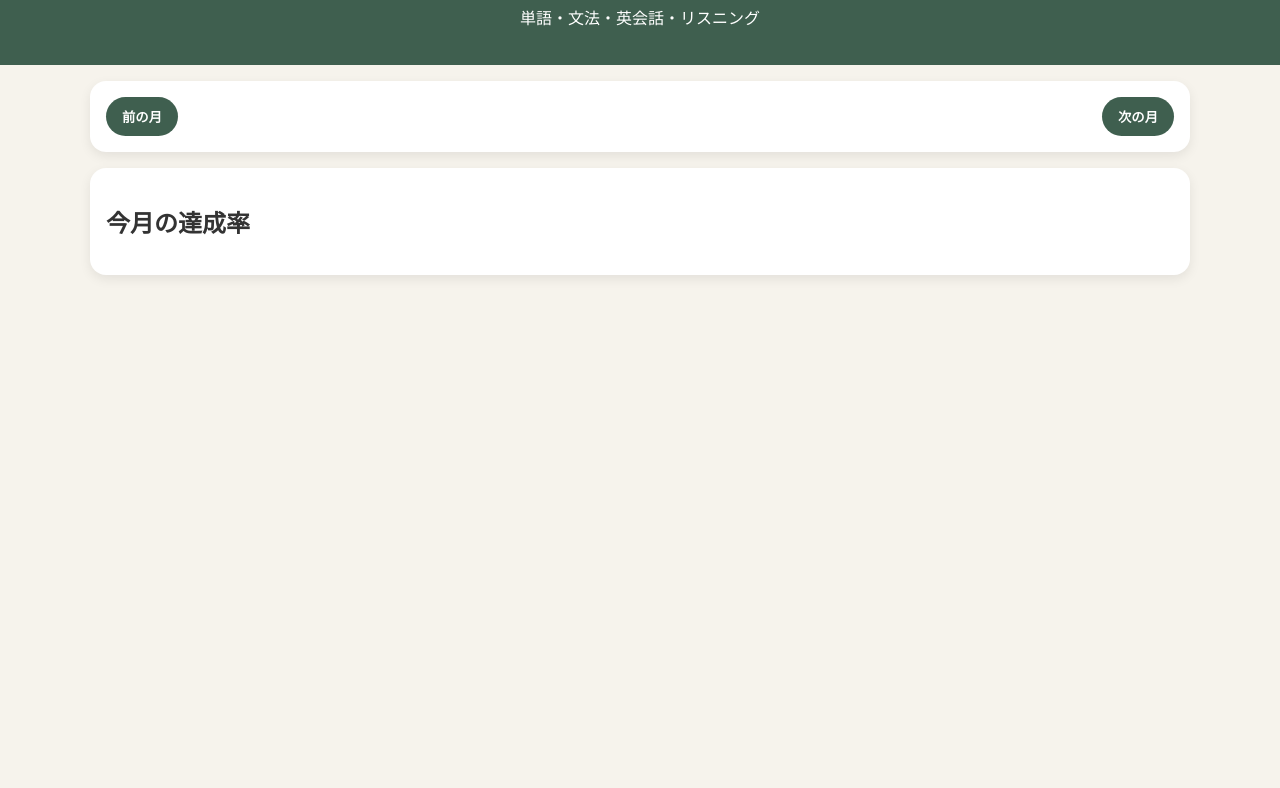
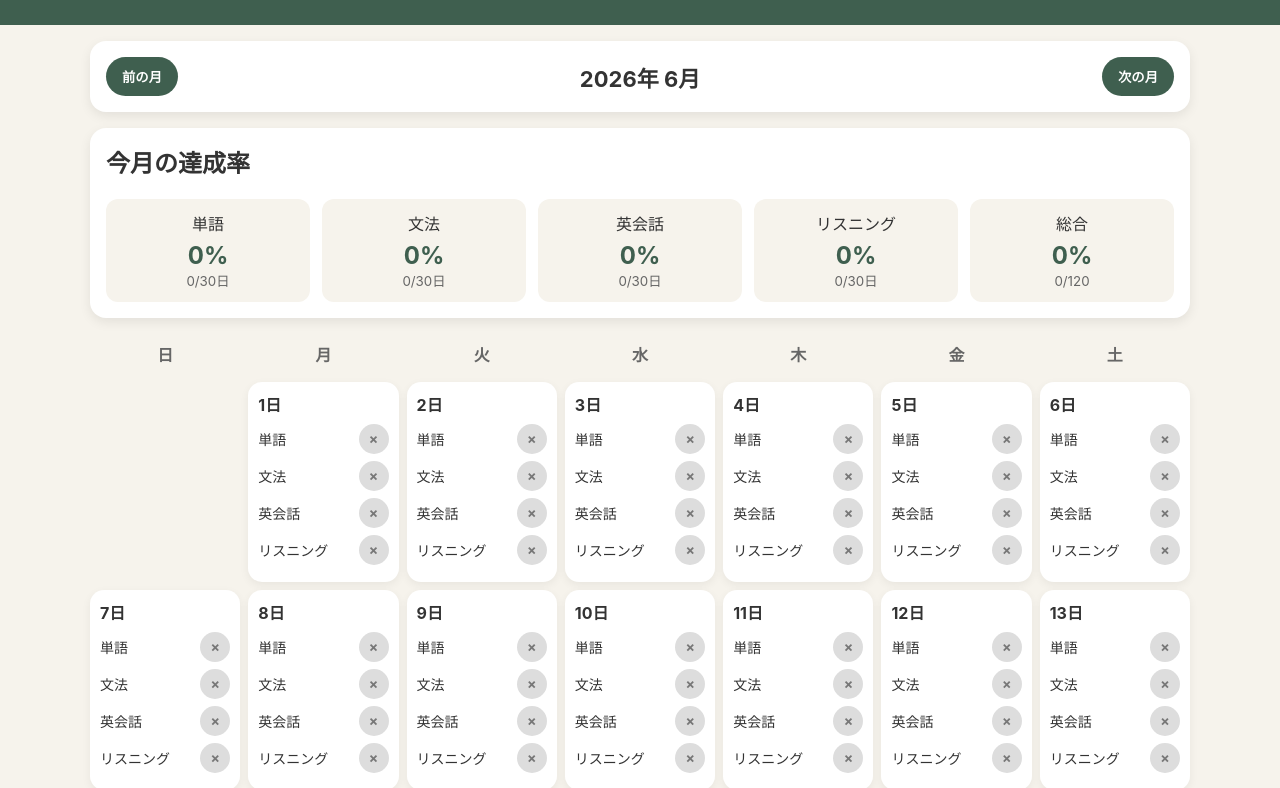
Before and after one commit to fukuduckx/english-progress, a plain HTML site: page index.html in a window 1280 px wide. Shown: the part 104-892 px from the top of the page. Before the commit the page ends 800 px from the top, so only its background shows below. Drawn offline with Linux system fonts and the light colour scheme.

Commit message:
Update index.html

```diff
--- a/index.html
+++ b/index.html
@@ -4,6 +4,7 @@
   <meta charset="UTF-8" />
   <meta name="viewport" content="width=device-width, initial-scale=1.0" />
   <title>英語学習進捗管理</title>
+
   <style>
     body {
       margin: 0;
@@ -13,10 +14,21 @@
     }
 
     header {
-      padding: 20px;
+      padding: 28px 20px;
       text-align: center;
       background: #3f5f4f;
       color: white;
+    }
+
+    header h1 {
+      margin: 0 0 8px;
+      font-size: 30px;
+    }
+
+    header p {
+      margin: 0;
+      font-size: 15px;
+      opacity: 0.9;
     }
 
     .container {
@@ -56,8 +68,13 @@
     }
 
     .month-title {
-      font-size: 20px;
+      font-size: 22px;
       font-weight: bold;
+      text-align: center;
+    }
+
+    .summary h2 {
+      margin-top: 0;
     }
 
     .summary-grid {
@@ -75,8 +92,13 @@
 
     .summary-card strong {
       display: block;
-      font-size: 22px;
+      font-size: 24px;
       margin-top: 6px;
+      color: #3f5f4f;
+    }
+
+    .summary-card small {
+      color: #666;
     }
 
     .calendar {
@@ -100,6 +122,10 @@
       box-shadow: 0 3px 10px rgba(0,0,0,0.06);
     }
 
+    .day.today {
+      outline: 3px solid #3f5f4f;
+    }
+
     .empty {
       background: transparent;
       box-shadow: none;
@@ -114,13 +140,13 @@
       display: flex;
       justify-content: space-between;
       align-items: center;
-      margin: 6px 0;
+      margin: 7px 0;
       font-size: 14px;
     }
 
     .check {
-      width: 28px;
-      height: 28px;
+      width: 30px;
+      height: 30px;
       border-radius: 50%;
       background: #ddd;
       color: #777;
@@ -138,6 +164,10 @@
     }
 
     @media (max-width: 700px) {
+      .container {
+        padding: 12px;
+      }
+
       .calendar {
         grid-template-columns: 1fr;
       }
@@ -153,9 +183,18 @@
       .day {
         min-height: auto;
       }
+
+      .controls {
+        gap: 12px;
+      }
+
+      .month-title {
+        font-size: 18px;
+      }
     }
   </style>
 </head>
+
 <body>
   <header>
     <h1>英語学習進捗管理</h1>
@@ -164,9 +203,9 @@
 
   <div class="container">
     <div class="controls">
-      <button onclick="changeMonth(-1)">前の月</button>
+      <button id="prevMonth">前の月</button>
       <div class="month-title" id="monthTitle"></div>
-      <button onclick="changeMonth(1)">次の月</button>
+      <button id="nextMonth">次の月</button>
     </div>
 
     <div class="summary">
@@ -181,31 +220,39 @@
     const tasks = ["単語", "文法", "英会話", "リスニング"];
     let currentDate = new Date();
 
-    function getKey(date, task) {
-      return `${date}-${task}`;
+    function formatDate(year, month, day) {
+      const monthText = String(month + 1).padStart(2, "0");
+      const dayText = String(day).padStart(2, "0");
+      return year + "-" + monthText + "-" + dayText;
     }
 
-    function loadData(date, task) {
-      return localStorage.getItem(getKey(date, task)) === "true";
+    function getKey(dateText, taskName) {
+      return "english-progress-" + dateText + "-" + taskName;
     }
 
-    function saveData(date, task, value) {
-      localStorage.setItem(getKey(date, task), value);
+    function loadData(dateText, taskName) {
+      const key = getKey(dateText, taskName);
+      return localStorage.getItem(key) === "true";
     }
 
-    function toggleTask(date, task) {
-      const current = loadData(date, task);
-      saveData(date, task, !current);
+    function saveData(dateText, taskName, value) {
+      const key = getKey(dateText, taskName);
+      localStorage.setItem(key, value ? "true" : "false");
+    }
+
+    function toggleTask(dateText, taskName) {
+      const currentValue = loadData(dateText, taskName);
+      saveData(dateText, taskName, !currentValue);
       render();
     }
 
     function changeMonth(offset) {
-      currentDate.setMonth(currentDate.getMonth() + offset);
+      currentDate = new Date(
+        currentDate.getFullYear(),
+        currentDate.getMonth() + offset,
+        1
+      );
       render();
-    }
-
-    function formatDate(year, month, day) {
-      return `${year}-${String(month + 1).padStart(2, "0")}-${String(day).padStart(2, "0")}`;
     }
 
     function renderSummary(year, month, daysInMonth) {
@@ -213,90 +260,139 @@
       summaryGrid.innerHTML = "";
 
       let totalDone = 0;
-      let totalPossible = daysInMonth * tasks.length;
+      const totalPossible = daysInMonth * tasks.length;
 
-      tasks.forEach(task => {
-        let done = 0;
+      tasks.forEach(function(taskName) {
+        let doneCount = 0;
 
         for (let day = 1; day <= daysInMonth; day++) {
-          const date = formatDate(year, month, day);
-          if (loadData(date, task)) done++;
+          const dateText = formatDate(year, month, day);
+
+          if (loadData(dateText, taskName)) {
+            doneCount++;
+          }
         }
 
-        totalDone += done;
+        totalDone += doneCount;
 
-        const rate = Math.round((done / daysInMonth) * 100);
+        const rate = Math.round((doneCount / daysInMonth) * 100);
 
-        summaryGrid.innerHTML += `
-          <div class="summary-card">
-            ${task}
-            <strong>${rate}%</strong>
-            <small>${done}/${daysInMonth}日</small>
-          </div>
-        `;
+        const card = document.createElement("div");
+        card.className = "summary-card";
+        card.innerHTML =
+          taskName +
+          "<strong>" + rate + "%</strong>" +
+          "<small>" + doneCount + "/" + daysInMonth + "日</small>";
+
+        summaryGrid.appendChild(card);
       });
 
       const totalRate = Math.round((totalDone / totalPossible) * 100);
 
-      summaryGrid.innerHTML += `
-        <div class="summary-card">
-          総合
-          <strong>${totalRate}%</strong>
-          <small>${totalDone}/${totalPossible}</small>
-        </div>
-      `;
+      const totalCard = document.createElement("div");
+      totalCard.className = "summary-card";
+      totalCard.innerHTML =
+        "総合" +
+        "<strong>" + totalRate + "%</strong>" +
+        "<small>" + totalDone + "/" + totalPossible + "</small>";
+
+      summaryGrid.appendChild(totalCard);
+    }
+
+    function renderCalendar(year, month, daysInMonth) {
+      const calendar = document.getElementById("calendar");
+      calendar.innerHTML = "";
+
+      const weekdays = ["日", "月", "火", "水", "木", "金", "土"];
+
+      weekdays.forEach(function(weekday) {
+        const weekdayDiv = document.createElement("div");
+        weekdayDiv.className = "weekday";
+        weekdayDiv.textContent = weekday;
+        calendar.appendChild(weekdayDiv);
+      });
+
+      const firstDay = new Date(year, month, 1).getDay();
+
+      for (let i = 0; i < firstDay; i++) {
+        const emptyDiv = document.createElement("div");
+        emptyDiv.className = "day empty";
+        calendar.appendChild(emptyDiv);
+      }
+
+      const today = new Date();
+      const todayText = formatDate(
+        today.getFullYear(),
+        today.getMonth(),
+        today.getDate()
+      );
+
+      for (let day = 1; day <= daysInMonth; day++) {
+        const dateText = formatDate(year, month, day);
+
+        const dayDiv = document.createElement("div");
+        dayDiv.className = "day";
+
+        if (dateText === todayText) {
+          dayDiv.classList.add("today");
+        }
+
+        const dateDiv = document.createElement("div");
+        dateDiv.className = "date";
+        dateDiv.textContent = day + "日";
+        dayDiv.appendChild(dateDiv);
+
+        tasks.forEach(function(taskName) {
+          const taskDiv = document.createElement("div");
+          taskDiv.className = "task";
+
+          const label = document.createElement("span");
+          label.textContent = taskName;
+
+          const check = document.createElement("div");
+          check.className = "check";
+
+          const isDone = loadData(dateText, taskName);
+
+          if (isDone) {
+            check.classList.add("done");
+            check.textContent = "○";
+          } else {
+            check.textContent = "×";
+          }
+
+          check.addEventListener("click", function() {
+            toggleTask(dateText, taskName);
+          });
+
+          taskDiv.appendChild(label);
+          taskDiv.appendChild(check);
+          dayDiv.appendChild(taskDiv);
+        });
+
+        calendar.appendChild(dayDiv);
+      }
     }
 
     function render() {
       const year = currentDate.getFullYear();
       const month = currentDate.getMonth();
-
-      document.getElementById("monthTitle").textContent =
-        `${year年 ${month + 1}月`;
-
-      const calendar = document.getElementById("calendar");
-      calendar.innerHTML = "";
-
-      const weekdays = ["日", "月", "火", "水", "木", "金", "土"];
-      weekdays.forEach(day => {
-        calendar.innerHTML += `<div class="weekday">${day}</div>`;
-      });
-
-      const firstDay = new Date(year, month, 1).getDay();
       const daysInMonth = new Date(year, month + 1, 0).getDate();
 
-      for (let i = 0; i < firstDay; i++) {
-        calendar.innerHTML += `<div class="day empty"></div>`;
-      }
-
-      for (let day = 1; day <= daysInMonth; day++) {
-        const date = formatDate(year, month, day);
-
-        let taskHtml = tasks.map(task => {
-          const done = loadData(date, task);
-          return `
-            <div class="task">
-              <span>${task}</span>
-              <div
-                class="check ${done ? "done" : ""}"
-                onclick="toggleTask('${date}', '${task}')"
-              >
-                ${done ? "○" : "×"}
-              </div>
-            </div>
-          `;
-        }).join("");
-
-        calendar.innerHTML += `
-          <div class="day">
-            <div class="date">${day}</div>
-            ${taskHtml}
-          </div>
-        `;
-      }
+      const monthTitle = document.getElementById("monthTitle");
+      monthTitle.textContent = year + "年 " + (month + 1) + "月";
 
       renderSummary(year, month, daysInMonth);
+      renderCalendar(year, month, daysInMonth);
     }
+
+    document.getElementById("prevMonth").addEventListener("click", function() {
+      changeMonth(-1);
+    });
+
+    document.getElementById("nextMonth").addEventListener("click", function() {
+      changeMonth(1);
+    });
 
     render();
   </script>
```
